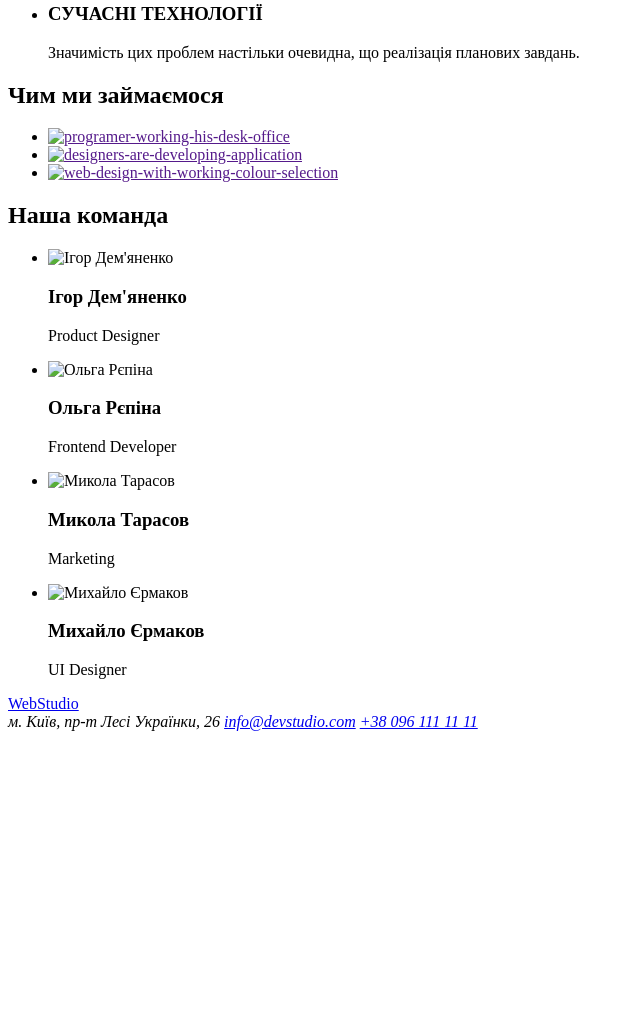
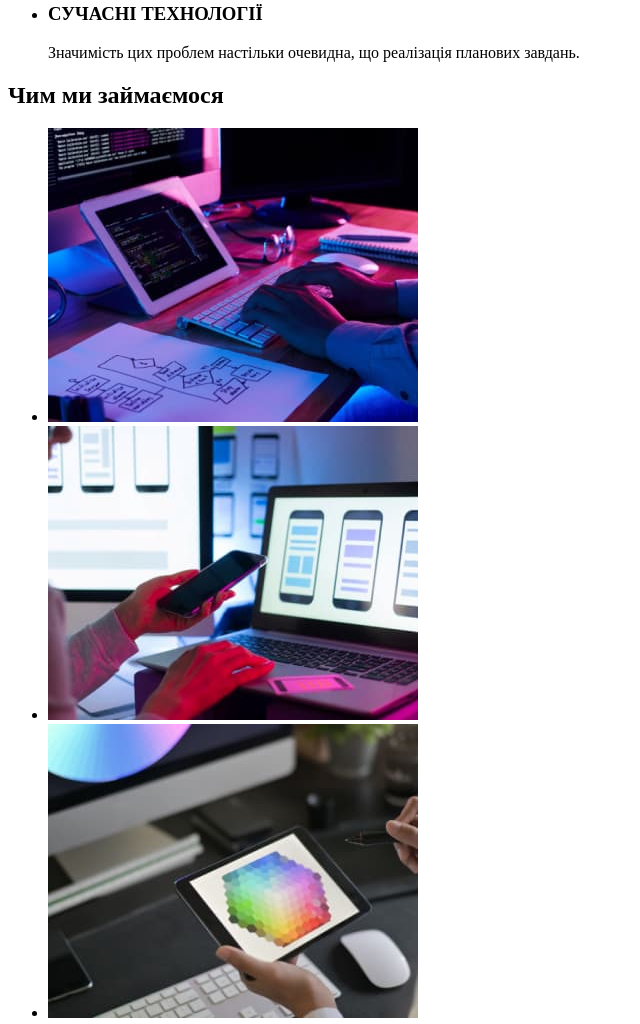
Before and after one commit to Samokhvalova-Nata/goit-markup-hw-01, a plain HTML site: page index.html in a window 1280 px wide. Shown: the part 532-1556 px from the top of the page, without its empty margins (0-640 px from the left). Before the commit the page ends 1271 px from the top, so only its background shows below. Drawn offline with Linux system fonts and the light colour scheme; the site is published under a folder, as on GitHub Pages, so addresses that start at the root find nothing.

Commit message:
Змінює шлях до зображень і їх опис

```diff
--- a/index.html
+++ b/index.html
@@ -56,13 +56,13 @@
             <ul>
                 <li>
                     <!-- Перекласти на укр alt -->
-                    <a href=""><img src="/images/img1.jpg" alt="programer-working-his-desk-office" width="370"></a>
+                    <a href=""><img src="./images/img1.jpg" alt="Програмист працює за офісним столом" width="370"></a>
                 </li>
                 <li>
-                    <a href=""><img src="/images/img2.jpg" alt="designers-are-developing-application" width="370"></a>
+                    <a href=""><img src="./images/img2.jpg" alt="Програмист розробляє застосунок" width="370"></a>
                 </li>
                 <li>
-                    <a href=""><img src="/images/img3.jpg" alt="web-design-with-working-colour-selection" width="370"></a>
+                    <a href=""><img src="./images/img3.jpg" alt="Дизайнер обирає палітру кольорів" width="370"></a>
                 </li>
             </ul>
        </section>
@@ -71,22 +71,22 @@
         <h2>Наша команда</h2>
         <ul>
             <li>
-                <img src="/images/member1.jpg" alt="Ігор Дем'яненко" width="270">
+                <img src="./images/member1.jpg" alt="Ігор Дем'яненко" width="270">
                 <h3>Ігор Дем'яненко</h3>
                 <p>Product Designer</p>
             </li>
             <li>
-                <img src="/images/member2.jpg" alt="Ольга Рєпіна" width="270">
+                <img src="./images/member2.jpg" alt="Ольга Рєпіна" width="270">
                 <h3>Ольга Рєпіна</h3>
                 <p>Frontend Developer</p>
             </li>
             <li>
-                <img src="/images/member3.jpg" alt="Микола Тарасов" width="270">
+                <img src="./images/member3.jpg" alt="Микола Тарасов" width="270">
                 <h3>Микола Тарасов</h3>
                 <p>Marketing</p>
             </li>
             <li>
-                <img src="/images/member4.jpg" alt="Михайло Єрмаков" width="270">
+                <img src="./images/member4.jpg" alt="Михайло Єрмаков" width="270">
                 <h3>Михайло Єрмаков</h3>
                 <p>UI Designer</p>
             </li>
```
